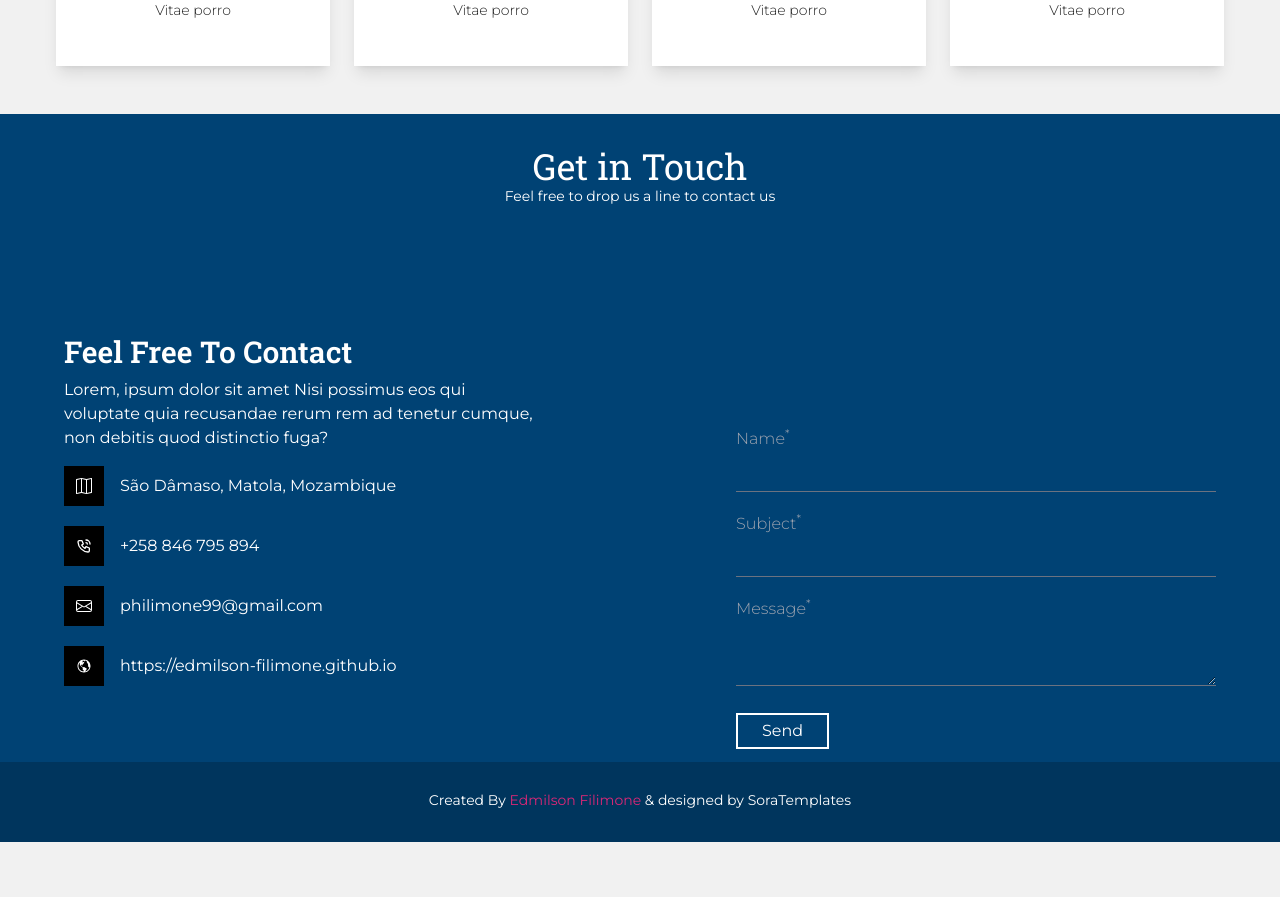
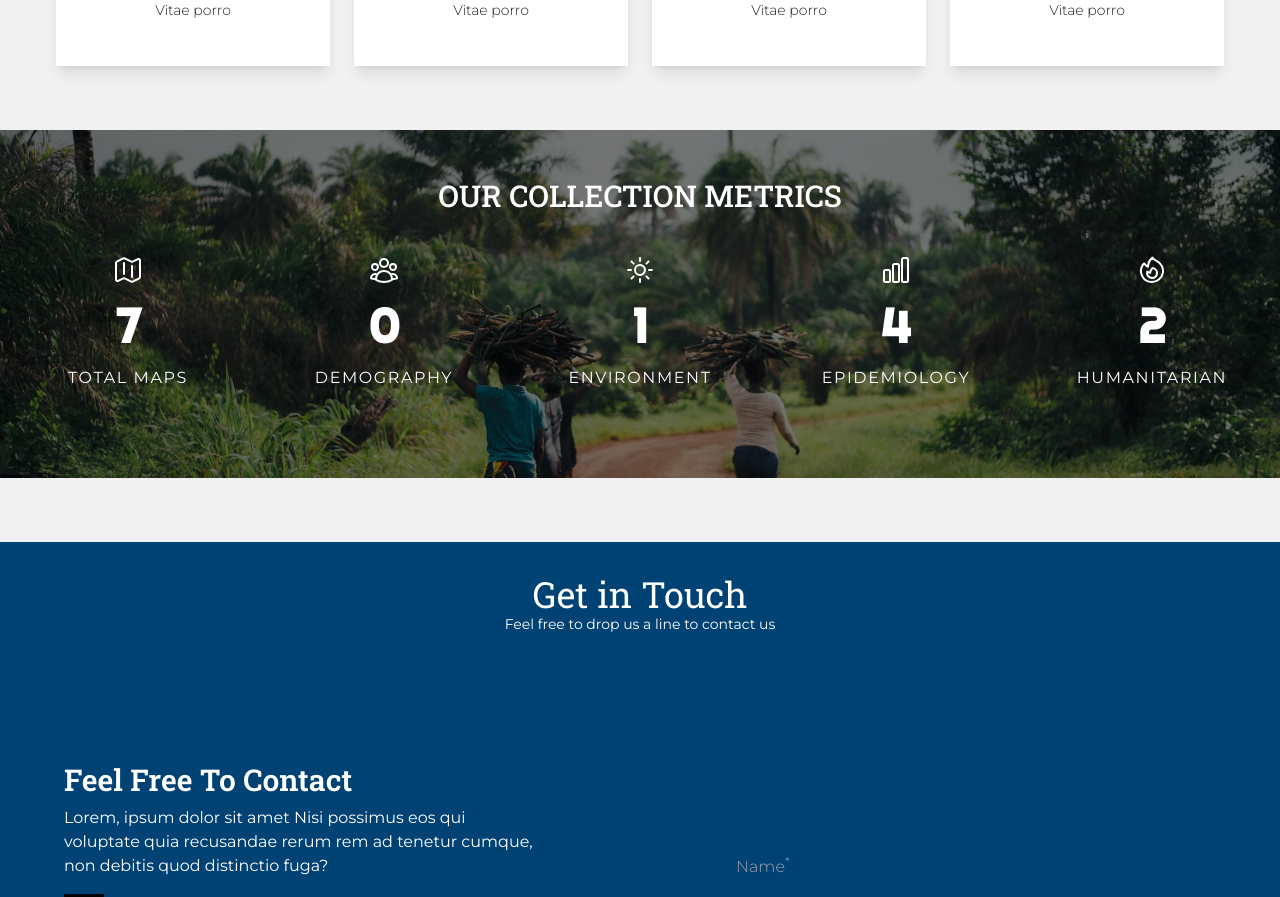
Before and after one commit to Edmilson-Filimone/EpiGis-test, a React (Vite) app: page / in a window 1280 px wide. Shown: the part 1260-2157 px from the top of the page. Before the commit the page ends 2102 px from the top, so only its background shows below. Built offline with nearby package versions, Linux system fonts and the light colour scheme; no server answers.

Commit message:
Working on home - metrics section layout

```diff
--- a/package.json
+++ b/package.json
@@ -9,6 +9,7 @@
     "preview": "vite preview"
   },
   "dependencies": {
+    "@heroicons/react": "^2.0.14",
     "firebase": "^9.16.0",
     "react": "^18.2.0",
     "react-dom": "^18.2.0",
--- a/src/components/Categories.jsx
+++ b/src/components/Categories.jsx
@@ -1,3 +1,4 @@
+import {ChartBarIcon, FireIcon, MapIcon, SunIcon, UserGroupIcon} from '@heroicons/react/24/outline'
 function Categories() {
   return (
     <section className='category w-screen'>
@@ -9,31 +10,22 @@ function Categories() {
           </article>
           <section className='grid md:grid-cols-2 xl:grid-cols-4 gap-6 w-fit mx-auto'>
             <div className='card-category'>
-              <svg xmlns="http://www.w3.org/2000/svg" fill="none" viewBox="0 0 24 24" strokeWidth={1.5} stroke="currentColor" className="card-category-icon">
-                <path strokeLinecap="round" strokeLinejoin="round" d="M18 18.72a9.094 9.094 0 003.741-.479 3 3 0 00-4.682-2.72m.94 3.198l.001.031c0 .225-.012.447-.037.666A11.944 11.944 0 0112 21c-2.17 0-4.207-.576-5.963-1.584A6.062 6.062 0 016 18.719m12 0a5.971 5.971 0 00-.941-3.197m0 0A5.995 5.995 0 0012 12.75a5.995 5.995 0 00-5.058 2.772m0 0a3 3 0 00-4.681 2.72 8.986 8.986 0 003.74.477m.94-3.197a5.971 5.971 0 00-.94 3.197M15 6.75a3 3 0 11-6 0 3 3 0 016 0zm6 3a2.25 2.25 0 11-4.5 0 2.25 2.25 0 014.5 0zm-13.5 0a2.25 2.25 0 11-4.5 0 2.25 2.25 0 014.5 0z" />
-              </svg>
+              <UserGroupIcon className="card-category-icon"/>
               <h4 className='card-category-title'>Demography</h4>
               <p className='card-category-p'>Lorem, ipsum dolor sit amet consectetur adipisicing elit. Vitae porro</p>
             </div>
             <div className='card-category'>
-              <svg xmlns="http://www.w3.org/2000/svg" fill="none" viewBox="0 0 24 24" strokeWidth={1.5} stroke="currentColor" className="card-category-icon">
-                <path strokeLinecap="round" strokeLinejoin="round" d="M12 3v2.25m6.364.386l-1.591 1.591M21 12h-2.25m-.386 6.364l-1.591-1.591M12 18.75V21m-4.773-4.227l-1.591 1.591M5.25 12H3m4.227-4.773L5.636 5.636M15.75 12a3.75 3.75 0 11-7.5 0 3.75 3.75 0 017.5 0z" />
-              </svg>
+              <SunIcon className="card-category-icon"/>
               <h4 className='card-category-title'>Environment</h4>
               <p className='card-category-p'>Lorem, ipsum dolor sit amet consectetur adipisicing elit. Vitae porro</p>
             </div>
             <div className='card-category'>
-              <svg xmlns="http://www.w3.org/2000/svg" fill="none" viewBox="0 0 24 24" strokeWidth={1.5} stroke="currentColor" className="card-category-icon">
-                <path strokeLinecap="round" strokeLinejoin="round" d="M3 13.125C3 12.504 3.504 12 4.125 12h2.25c.621 0 1.125.504 1.125 1.125v6.75C7.5 20.496 6.996 21 6.375 21h-2.25A1.125 1.125 0 013 19.875v-6.75zM9.75 8.625c0-.621.504-1.125 1.125-1.125h2.25c.621 0 1.125.504 1.125 1.125v11.25c0 .621-.504 1.125-1.125 1.125h-2.25a1.125 1.125 0 01-1.125-1.125V8.625zM16.5 4.125c0-.621.504-1.125 1.125-1.125h2.25C20.496 3 21 3.504 21 4.125v15.75c0 .621-.504 1.125-1.125 1.125h-2.25a1.125 1.125 0 01-1.125-1.125V4.125z" />
-              </svg>
+              <ChartBarIcon className="card-category-icon"/>
               <h4 className='card-category-title'>Epidemiology</h4>
               <p className='card-category-p'>Lorem, ipsum dolor sit amet consectetur adipisicing elit. Vitae porro</p>
             </div>
             <div className='card-category'>
-              <svg xmlns="http://www.w3.org/2000/svg" fill="none" viewBox="0 0 24 24" strokeWidth={1.5} stroke="currentColor" className="card-category-icon">
-                <path strokeLinecap="round" strokeLinejoin="round" d="M15.362 5.214A8.252 8.252 0 0112 21 8.25 8.25 0 016.038 7.048 8.287 8.287 0 009 9.6a8.983 8.983 0 013.361-6.867 8.21 8.21 0 003 2.48z" />
-                <path strokeLinecap="round" strokeLinejoin="round" d="M12 18a3.75 3.75 0 00.495-7.467 5.99 5.99 0 00-1.925 3.546 5.974 5.974 0 01-2.133-1A3.75 3.75 0 0012 18z" />
-              </svg>
+              <FireIcon className="card-category-icon"/>
               <h4 className='card-category-title'>Humanitarian</h4>
               <p className='card-category-p'>Lorem, ipsum dolor sit amet consectetur adipisicing elit. Vitae porro</p>
             </div>
--- a/src/components/Metrics.jsx
+++ b/src/components/Metrics.jsx
@@ -1,8 +1,42 @@
 import React from 'react'
+import {ChartBarIcon, FireIcon, MapIcon, SunIcon, UserGroupIcon} from '@heroicons/react/24/outline'
 
-function Metrics() {
+function Metrics({data}) {
   return (
-    <div>Metrics</div>
+    <section className='w-screen my-16 text-white metrics-container'>
+      <section className='w-screen py-12  bg-black bg-opacity-50'>
+        <h2 className='text-3xl text-center font-medium uppercase card-font-h3 px-4'>Our collection Metrics</h2>
+        <article className='w-screen my-10'>
+          <ul className='grid gap-16 md:gap-0 md:grid-cols-2 md:grid-rows-3 lg:grid-rows-1 lg:grid-cols-5 mx-auto'>
+            <li className='metrics'>
+              <MapIcon className='metrics-icon'/>
+              <span className='metrics-value'>{data.demography + data.environment + data.epidemiology + data.humanitarian}</span>
+              <span className='metrics-label'>Total Maps</span>
+            </li>
+            <li className='metrics'>
+              <UserGroupIcon className='metrics-icon'/>
+              <span className='metrics-value'>{data.demography}</span>
+              <span className='metrics-label'>Demography</span>
+            </li>
+            <li className='metrics md:col-span-2 lg:col-auto'>
+              <SunIcon className='metrics-icon'/>
+              <span className='metrics-value'>{data.environment}</span>
+              <span className='metrics-label'>Environment</span>
+            </li>
+            <li className='metrics'>
+              <ChartBarIcon className='metrics-icon'/>
+              <span className='metrics-value'>{data.epidemiology}</span>
+              <span className='metrics-label'>Epidemiology</span>
+            </li>
+            <li className='metrics'>
+              <FireIcon className='metrics-icon'/>
+              <span className='metrics-value'>{data.humanitarian}</span>
+              <span className='metrics-label'>Humanitarian</span>
+            </li>
+          </ul>
+        </article>
+      </section>
+    </section>
   )
 }
 
--- a/src/index.css
+++ b/src/index.css
@@ -1,5 +1,6 @@
 @import url('https://fonts.googleapis.com/css2?family=Montserrat:ital,wght@0,300;0,400;0,500;0,600;0,700;0,800;1,400;1,500;1,600;1,700;1,800&display=swap');
 @import url('https://fonts.googleapis.com/css2?family=Roboto+Slab:wght@300;400;500;600&display=swap');
+@import url('https://fonts.googleapis.com/css2?family=Righteous&display=swap');
 @tailwind base;
 @tailwind components;
 @tailwind utilities;
@@ -59,6 +60,28 @@ div.swiper-pagination{
     @apply absolute w-[150px] h-[150px] bg-slate-50 rounded-md;
 }
 
+.metrics-container{
+    background: url('../src/assets/metrics.jpg') center no-repeat;
+    background-size: cover;
+    background-attachment: fixed;
+}
+.metrics{
+    @apply flex flex-col flex-nowrap items-center gap-4;
+}
+
+.metrics-icon{
+    @apply w-8 h-8;
+}
+
+.metrics-value{
+    font-family: 'Righteous', cursive;
+    @apply text-5xl font-bold;
+}
+
+.metrics-label{
+@apply uppercase tracking-widest
+}
+
 .footer-item{
     @apply flex items-center space-x-4 pb-5;
 
--- a/src/pages/Home.jsx
+++ b/src/pages/Home.jsx
@@ -1,10 +1,9 @@
 import React, { useState } from 'react'
 import { useNavigate } from 'react-router-dom'
 import Loading from '../components/Loading'
-import Navbar from '../components/Navbar'
-import {FaChartArea, FaChartBar, FaLeaf, FaPeopleCarry, FaSearch} from "react-icons/fa"
-import { HiOutlineUserGroup, HiUserGroup } from 'react-icons/hi'
+import {FaSearch} from "react-icons/fa"
 import Categories from '../components/Categories'
+import Metrics from '../components/Metrics'
 
 function Home() {
   const navigate = useNavigate()
@@ -17,7 +16,8 @@ function Home() {
   return (
     <main>
       <section className='hero flex flex-col items-center w-screen h-screen'>
-        <section className='mt-16 md:mt-28 py-6 px-4 hover:bg-white hover:bg-opacity-10 hover:shadow-lg transition duration-150 ease-in'>
+        <section className='w-screen h-screen bg-black bg-opacity-5'>
+          <section className='w-fit mx-auto mt-16 md:mt-28 py-6 px-4 hover:bg-white hover:bg-opacity-10 hover:shadow-lg transition duration-150 ease-in'>
             <article className='mb-2'>
               <h2 className='hero-h2 pb-4 text-7xl text-center font-bold text-white'><span className='text-blue-400'>Epi</span>Gis</h2>
               <p className='text-2xl text-center font-medium text-white mb-4 hero-p'>Collect, analyse and inform Mozambique's indexes</p>
@@ -32,8 +32,9 @@ function Home() {
             </form>
           </section>
                 </section>
+        </section>
       <Categories/>
-      <section className='metrics'></section>
+      <Metrics data={{demography:0, environment:1, epidemiology:4, humanitarian:2}}/>
       <section className='portfolio'></section>
     </main>
   )
```
Also changed, not shown: src/assets/metrics.jpg (added), 1 other file (tests, documents, lock files or other folders). Lines whose indentation alone changed are shown as unchanged.
